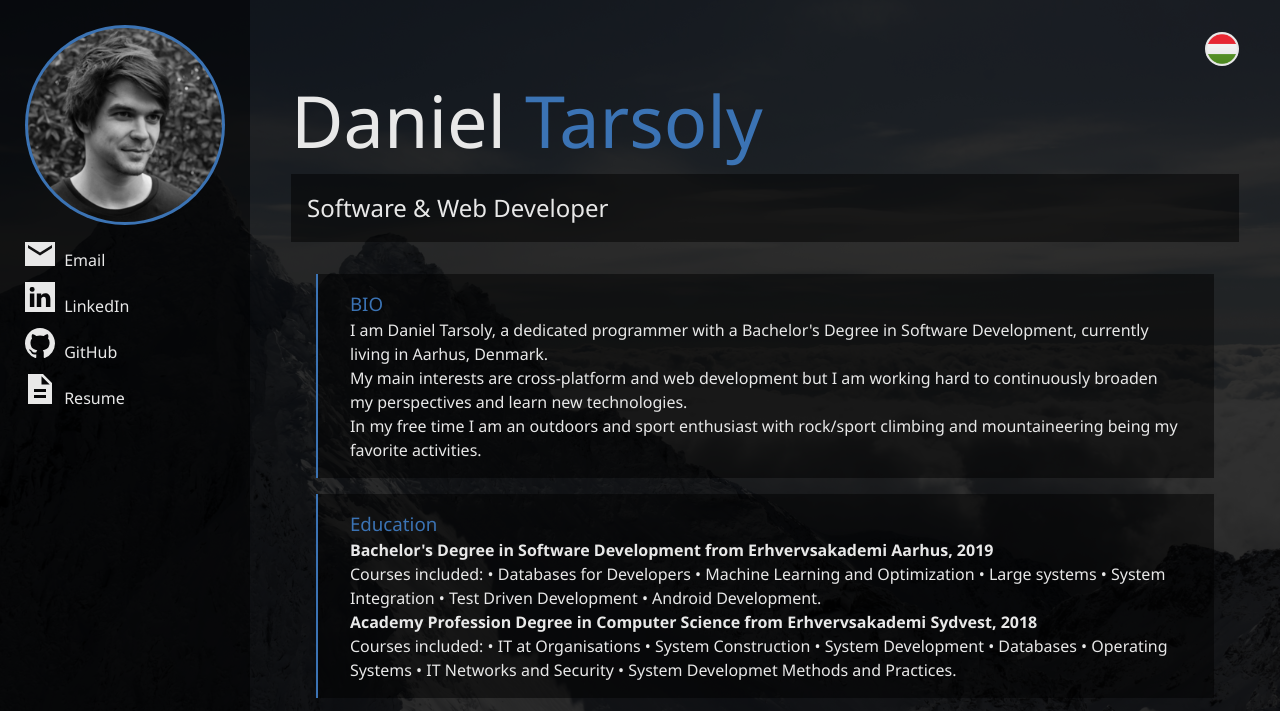
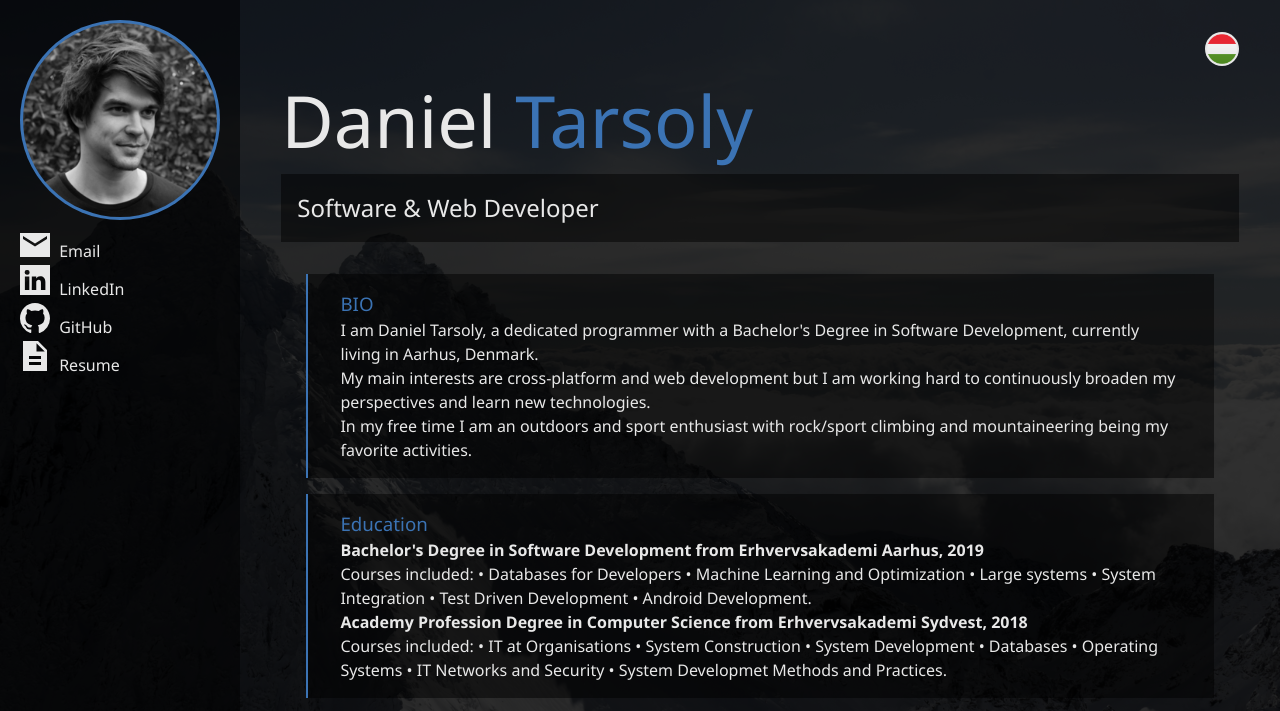
Before and after one commit to DanTarsoly/Portfolio, a website: page index.html in a window 1280 px wide. Shown: the top 711 px of the page. Drawn offline with Linux system fonts and the light colour scheme.

Commit message:
Optimized for landscape mobile

```diff
--- a/scss/_config.scss
+++ b/scss/_config.scss
@@ -8,7 +8,7 @@ $uk-flag-icon: url('../content/icons/uk_flag.png');
 $hu-flag-icon: url('../content/icons/hu_flag.png');
 $portrait-size: 200px;
 $flag-size: 30px;
-$header-size: 250px;
+$header-size: 240px;
 $portrait-size-small: 150px;
 $header-size-small: 170px;
 $footer-height: 40px;
--- a/scss/main.scss
+++ b/scss/main.scss
@@ -27,7 +27,7 @@ header {
   background: rgba($primary-color, $header-opacity);
   color: get-text-color(rgba($primary-color, $header-opacity));
   overflow: hidden;
-  padding: 25px;
+  padding: ($header-size - $portrait-size) / 2;
 
   .portrait {
     width: $portrait-size;
@@ -41,8 +41,7 @@ header {
     flex-direction: column;
 
     a {
-      margin: 5px 0;
-
+      margin: 1px 0;
       i {
         margin-left: 5px;
         font-style: normal;
```
Also changed, not shown: css/main.css.
